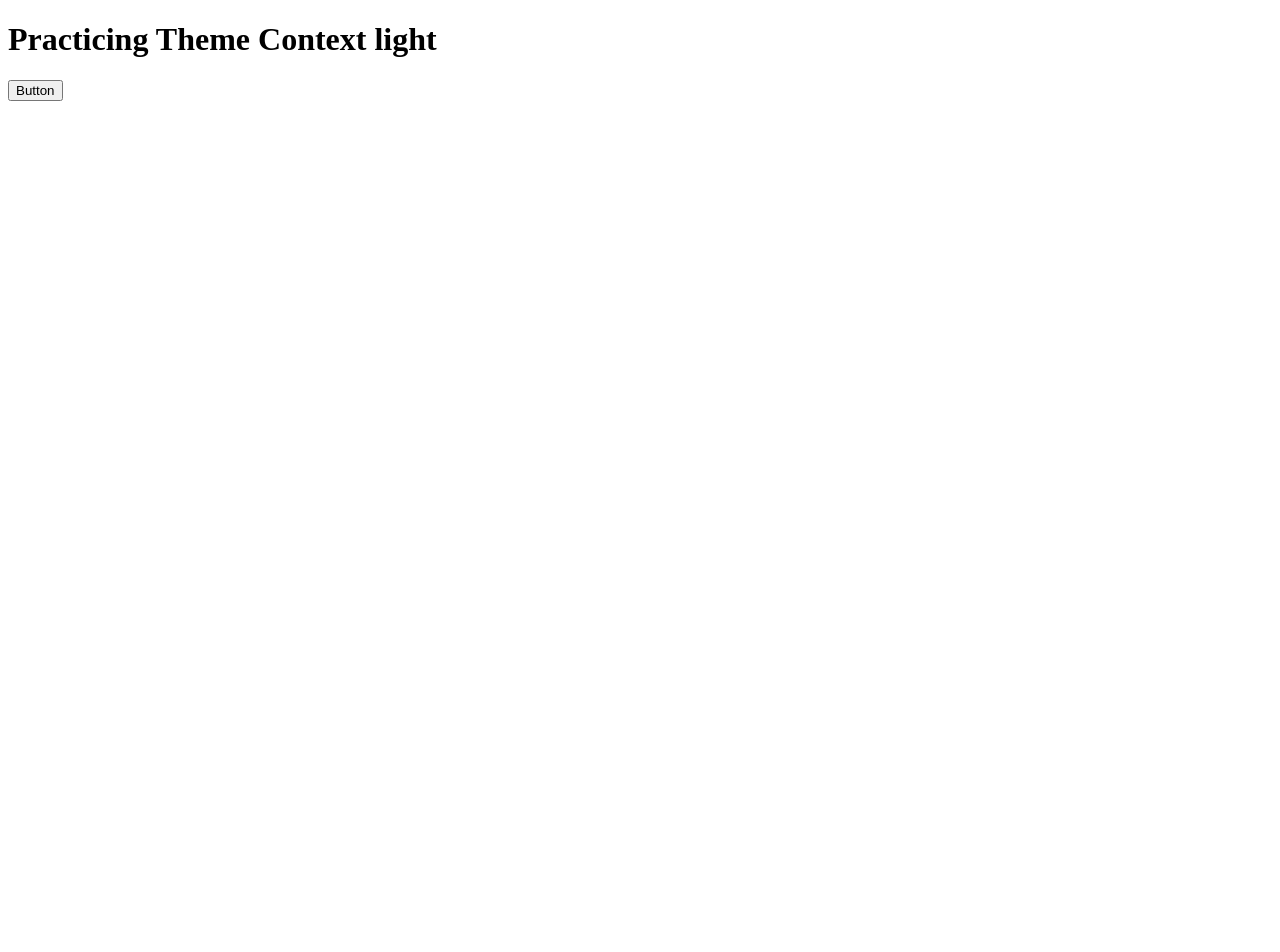
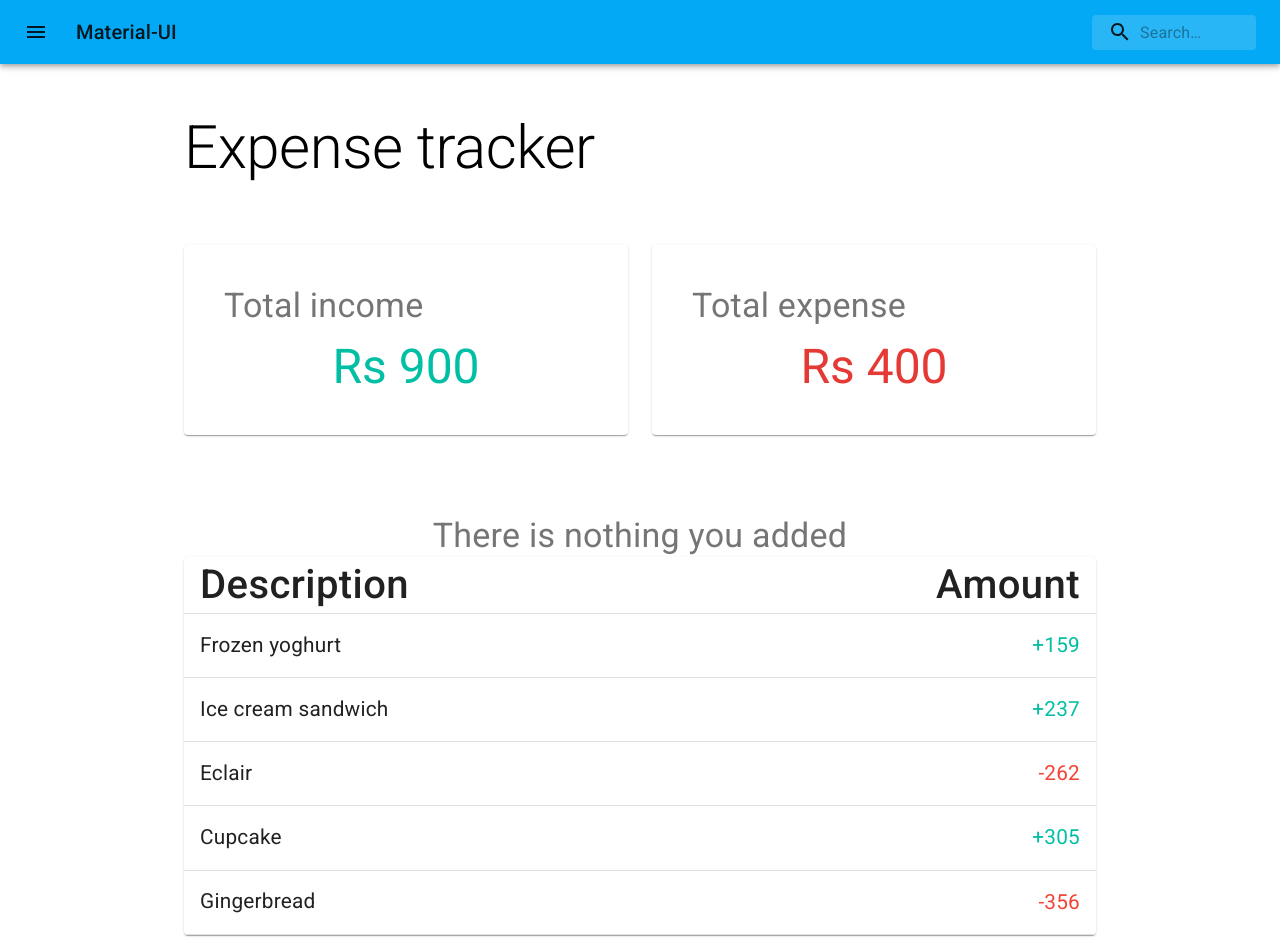
Before and after one commit to omar-shahid/expense-tracker, a React (Create React App) app: page / in a window 1280 px wide. Shown: the top 952 px of the page. Before the commit the page ends 800 px from the top, so only its background shows below. Built offline with nearby package versions, Linux system fonts and the light colour scheme.

Commit message:
Created UI of this app!

```diff
--- a/package.json
+++ b/package.json
@@ -4,6 +4,7 @@
   "private": true,
   "dependencies": {
     "@material-ui/core": "^4.10.2",
+    "@material-ui/icons": "^4.9.1",
     "@testing-library/jest-dom": "^4.2.4",
     "@testing-library/react": "^9.3.2",
     "@testing-library/user-event": "^7.1.2",
@@ -11,6 +12,7 @@
     "@types/node": "^12.0.0",
     "@types/react": "^16.9.0",
     "@types/react-dom": "^16.9.0",
+    "classnames": "^2.2.6",
     "react": "^16.13.1",
     "react-dom": "^16.13.1",
     "react-scripts": "3.4.1",
@@ -36,5 +38,8 @@
       "last 1 firefox version",
       "last 1 safari version"
     ]
+  },
+  "devDependencies": {
+    "@types/classnames": "^2.2.10"
   }
 }
--- a/public/index.html
+++ b/public/index.html
@@ -10,34 +10,31 @@
       content="Web site created using create-react-app"
     />
     <link rel="apple-touch-icon" href="%PUBLIC_URL%/logo192.png" />
-    <!--
-      manifest.json provides metadata used when your web app is installed on a
-      user's mobile device or desktop. See https://developers.google.com/web/fundamentals/web-app-manifest/
-    -->
     <link rel="manifest" href="%PUBLIC_URL%/manifest.json" />
-    <!--
-      Notice the use of %PUBLIC_URL% in the tags above.
-      It will be replaced with the URL of the `public` folder during the build.
-      Only files inside the `public` folder can be referenced from the HTML.
+    <link
+      rel="stylesheet"
+      href="https://fonts.googleapis.com/css?family=Roboto:300,400,500,700&display=swap"
+    />
+    <link
+      rel="stylesheet"
+      href="https://fonts.googleapis.com/icon?family=Material+Icons"
+    />
+    <meta
+      name="viewport"
+      content="minimum-scale=1, initial-scale=1, width=device-width"
+    />
 
-      Unlike "/favicon.ico" or "favicon.ico", "%PUBLIC_URL%/favicon.ico" will
-      work correctly both with client-side routing and a non-root public URL.
-      Learn how to configure a non-root public URL by running `npm run build`.
-    -->
     <title>React App</title>
+    <style>
+      * {
+        margin: 0;
+        padding: 0;
+        box-sizing: border-box;
+      }
+    </style>
   </head>
   <body>
     <noscript>You need to enable JavaScript to run this app.</noscript>
     <div id="root"></div>
-    <!--
-      This HTML file is a template.
-      If you open it directly in the browser, you will see an empty page.
-
-      You can add webfonts, meta tags, or analytics to this file.
-      The build step will place the bundled scripts into the <body> tag.
-
-      To begin the development, run `npm start` or `yarn start`.
-      To create a production bundle, use `npm run build` or `yarn build`.
-    -->
   </body>
 </html>
--- a/src/FunctionalComp.tsx
+++ b/src/FunctionalComp.tsx
@@ -1,20 +1,51 @@
 import React from "react"
-import { useTheme } from "./themeContext"
+// import { useTheme } from "./themeContext"
+import { Container, ThemeProvider, Box } from "@material-ui/core"
+import SearchAppBar from "./Menu"
+import { createMuiTheme, makeStyles } from "@material-ui/core/styles"
+import Form from "./components/Form"
+import HistoryTable from "./components/Table"
+import CoveStats from "./components/CoveStats"
+
+const theme = createMuiTheme({
+  palette: {
+    primary: {
+      main: "#03a9f4",
+    },
+    secondary: {
+      main: "#2979ff",
+    },
+  },
+})
+
+const useStyles = makeStyles((theme) => ({
+  root: {
+    display: "flex",
+    flexWrap: "wrap",
+    justifyContent: "center",
+    "& > *": {
+      margin: theme.spacing(1),
+      minWidth: theme.spacing(16),
+      minHeight: theme.spacing(16),
+    },
+  },
+}))
 
 function FunctionalComp() {
-  const { theme, setTheme } = useTheme()!
+  // const { theme, dispatchTheme } = useTheme()!
+  const classes = useStyles()
 
   return (
-    <>
-      <h1>Practicing Theme Context {theme}</h1>
-      <button
-        onClick={() => {
-          setTheme({ type: "toggle" })
-        }}
-      >
-        Button
-      </button>
-    </>
+    <ThemeProvider theme={theme}>
+      <SearchAppBar />
+      <Box component="div" className={classes.root}>
+        <Container maxWidth="md">
+          <CoveStats />
+          <HistoryTable />
+          <Form />
+        </Container>
+      </Box>
+    </ThemeProvider>
   )
 }
 
--- /dev/null
+++ b/src/Menu.tsx
@@ -0,0 +1,103 @@
+import React from "react"
+import {
+  AppBar,
+  Toolbar,
+  IconButton,
+  Typography,
+  InputBase,
+} from "@material-ui/core"
+import { fade, makeStyles } from "@material-ui/core/styles"
+import MenuIcon from "@material-ui/icons/Menu"
+import SearchIcon from "@material-ui/icons/Search"
+
+const useStyles = makeStyles((theme) => ({
+  root: {
+    flexGrow: 1,
+  },
+  menuButton: {
+    marginRight: theme.spacing(2),
+  },
+  title: {
+    flexGrow: 1,
+    display: "none",
+    [theme.breakpoints.up("sm")]: {
+      display: "block",
+    },
+  },
+  search: {
+    position: "relative",
+    borderRadius: theme.shape.borderRadius,
+    backgroundColor: fade(theme.palette.common.white, 0.15),
+    "&:hover": {
+      backgroundColor: fade(theme.palette.common.white, 0.25),
+    },
+    marginLeft: 0,
+    width: "100%",
+    [theme.breakpoints.up("sm")]: {
+      marginLeft: theme.spacing(1),
+      width: "auto",
+    },
+  },
+  searchIcon: {
+    padding: theme.spacing(0, 2),
+    height: "100%",
+    position: "absolute",
+    pointerEvents: "none",
+    display: "flex",
+    alignItems: "center",
+    justifyContent: "center",
+  },
+  inputRoot: {
+    color: "inherit",
+  },
+  inputInput: {
+    padding: theme.spacing(1, 1, 1, 0),
+    // vertical padding + font size from searchIcon
+    paddingLeft: `calc(1em + ${theme.spacing(4)}px)`,
+    transition: theme.transitions.create("width"),
+    width: "100%",
+    [theme.breakpoints.up("sm")]: {
+      width: "12ch",
+      "&:focus": {
+        width: "20ch",
+      },
+    },
+  },
+}))
+
+export default function SearchAppBar() {
+  const classes = useStyles()
+
+  return (
+    <div className={classes.root}>
+      <AppBar position="static">
+        <Toolbar>
+          <IconButton
+            edge="start"
+            className={classes.menuButton}
+            color="inherit"
+            aria-label="open drawer"
+          >
+            <MenuIcon />
+          </IconButton>
+          <Typography className={classes.title} variant="h6" noWrap>
+            Material-UI
+          </Typography>
+          <div className={classes.search}>
+            <div className={classes.searchIcon}>
+              <SearchIcon />
+            </div>
+            <InputBase
+              placeholder="Search…"
+              classes={{
+                root: classes.inputRoot,
+                input: classes.inputInput,
+              }}
+              inputProps={{ "aria-label": "search" }}
+            />
+          </div>
+        </Toolbar>
+      </AppBar>
+    </div>
+  )
+}
--- /dev/null
+++ b/src/components/CoveStats.tsx
@@ -0,0 +1,25 @@
+import React from "react"
+import { Box, Grid, Typography } from "@material-ui/core"
+import MainStats from "./MainStats"
+
+function CoveStats() {
+  return (
+    <>
+      <Box component="div" py={5}>
+        <Typography variant="h2" component="h2" gutterBottom>
+          Expense tracker
+        </Typography>
+      </Box>
+      <Grid container spacing={3}>
+        <Grid item xs={12} sm={6}>
+          <MainStats value={900} heading="Total income" />
+        </Grid>
+        <Grid item xs={12} sm={6}>
+          <MainStats error value={400} heading="Total expense" />
+        </Grid>
+      </Grid>
+    </>
+  )
+}
+
+export default CoveStats
--- /dev/null
+++ b/src/components/Form.tsx
@@ -0,0 +1,58 @@
+import React from "react"
+import {
+  Box,
+  Grid,
+  FormControl,
+  InputLabel,
+  FilledInput,
+  Button,
+} from "@material-ui/core"
+
+function Form() {
+  return (
+    <Box component="div" mb={5}>
+      <form noValidate autoComplete="off">
+        <Grid container spacing={1}>
+          <Grid item xs={12} sm={7}>
+            <FormControl
+              fullWidth
+              variant="filled" /*className={classes.margin}*/
+            >
+              <InputLabel htmlFor="standard-adornment-amount">
+                Description
+              </InputLabel>
+              <FilledInput
+                id="standard-adornment-amount"
+                // value={values.amount}
+                // onChange={handleChange("amount")}
+              />
+            </FormControl>
+          </Grid>
+          <Grid item xs={12} sm={4}>
+            <FormControl
+              fullWidth
+              variant="filled" /*className={classes.margin}*/
+            >
+              <InputLabel htmlFor="standard-adornment-amount">
+                Add a - sign to treat it as expense
+              </InputLabel>
+              <FilledInput
+                id="standard-adornment-amount"
+                type="number"
+                // value={values.amount}
+                // onChange={handleChange("amount")}
+              />
+            </FormControl>
+          </Grid>
+          <Grid item xs={12} sm={1}>
+            <Button variant="contained" size="large" color="secondary">
+              Add
+            </Button>
+          </Grid>
+        </Grid>
+      </form>
+    </Box>
+  )
+}
+
+export default Form
--- /dev/null
+++ b/src/components/MainStats.tsx
@@ -0,0 +1,51 @@
+import React from "react"
+import { Paper, Typography, makeStyles } from "@material-ui/core"
+import { red } from "@material-ui/core/colors"
+
+interface Props {
+  error?: boolean
+  heading: string
+  value: number
+}
+
+const useStyles = makeStyles((theme) => ({
+  container: {
+    padding: theme.spacing(5),
+  },
+  paper: {
+    color: theme.palette.text.secondary,
+  },
+  error: {
+    color: red[600],
+    textAlign: "center",
+  },
+  success: {
+    color: "#00bfa5",
+    textAlign: "center",
+  },
+}))
+
+function MainStats({ error, heading, value }: Props) {
+  const classes = useStyles()
+  return (
+    <Paper className={classes.container}>
+      <Typography
+        variant="h4"
+        className={classes.paper}
+        component="h2"
+        gutterBottom
+      >
+        {heading}
+      </Typography>
+      <Typography
+        variant="h3"
+        className={error ? classes.error : classes.success}
+        component="h3"
+      >
+        Rs {value}
+      </Typography>
+    </Paper>
+  )
+}
+
+export default MainStats
--- /dev/null
+++ b/src/components/Table.tsx
@@ -0,0 +1,99 @@
+import React from "react"
+import {
+  TableContainer,
+  Paper,
+  Table,
+  TableHead,
+  TableRow,
+  TableCell,
+  TableBody,
+  makeStyles,
+  Typography,
+  Box,
+} from "@material-ui/core"
+import classnames from "classnames"
+import { red } from "@material-ui/core/colors"
+
+function createData(name: string, amount: number, isExpense: boolean) {
+  return { name, amount, isExpense }
+}
+
+const rows = [
+  createData("Frozen yoghurt", 159, false),
+  createData("Ice cream sandwich", 237, false),
+  createData("Eclair", 262, true),
+  createData("Cupcake", 305, false),
+  createData("Gingerbread", 356, true),
+]
+
+const useStyles = makeStyles((theme) => ({
+  textlg: {
+    fontSize: theme.spacing(2.6),
+  },
+  tableHeading: {
+    fontSize: theme.spacing(5),
+  },
+  errorColor: {
+    color: red[500],
+  },
+  successColor: {
+    color: "#00bfa5",
+  },
+}))
+
+function HistoryTable() {
+  const classes = useStyles()
+  return (
+    <Box component="div" my={10}>
+      <Typography
+        component="h2"
+        align="center"
+        variant="h4"
+        color="textSecondary"
+      >
+        There is nothing you added
+      </Typography>
+
+      <TableContainer component={Paper}>
+        <Table size="medium" aria-label="history">
+          <TableHead>
+            <TableRow>
+              <TableCell className={classes.tableHeading}>
+                Description
+              </TableCell>
+              <TableCell align="right" className={classes.tableHeading}>
+                Amount
+              </TableCell>
+            </TableRow>
+          </TableHead>
+          <TableBody>
+            {rows.map((row) => (
+              <TableRow key={row.name}>
+                <TableCell
+                  component="th"
+                  scope="row"
+                  className={classes.textlg}
+                >
+                  {row.name}
+                </TableCell>
+                <TableCell align="right">
+                  <Typography
+                    className={classnames(
+                      { [classes.errorColor]: row.isExpense },
+                      { [classes.successColor]: !row.isExpense },
+                      classes.textlg
+                    )}
+                  >
+                    {row.isExpense ? `-${row.amount}` : `+${row.amount}`}
+                  </Typography>
+                </TableCell>
+              </TableRow>
+            ))}
+          </TableBody>
+        </Table>
+      </TableContainer>
+    </Box>
+  )
+}
+
+export default HistoryTable
--- a/src/themeContext.tsx
+++ b/src/themeContext.tsx
@@ -4,7 +4,7 @@ type ThemeOptions = "light" | "dark"
 
 type ThemeContext = {
   theme: ThemeOptions
-  setTheme: (obj: { type: "toggle" }) => void
+  dispatchTheme: (obj: { type: "toggle" }) => void
 }
 
 type ThemeProviderProps = {
@@ -27,10 +27,10 @@ const reducer = (
 }
 
 export function ThemeProvider({ children }: ThemeProviderProps) {
-  const [theme, setTheme] = useReducer(reducer, "light")
+  const [theme, dispatchTheme] = useReducer(reducer, "light")
 
   return (
-    <ThemeContext.Provider value={{ theme, setTheme }}>
+    <ThemeContext.Provider value={{ theme, dispatchTheme }}>
       {children}
     </ThemeContext.Provider>
   )
```
Also changed, not shown: 1 other file (tests, documents, lock files or other folders).
